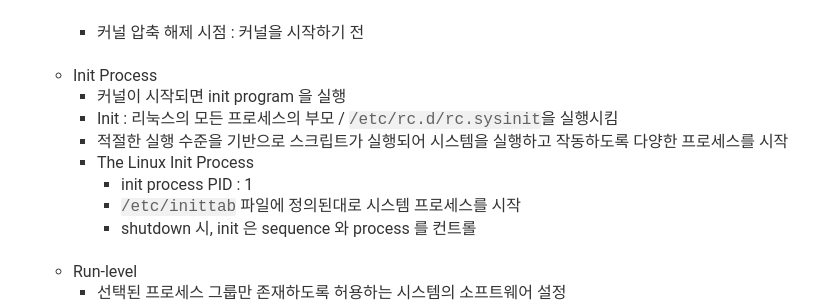
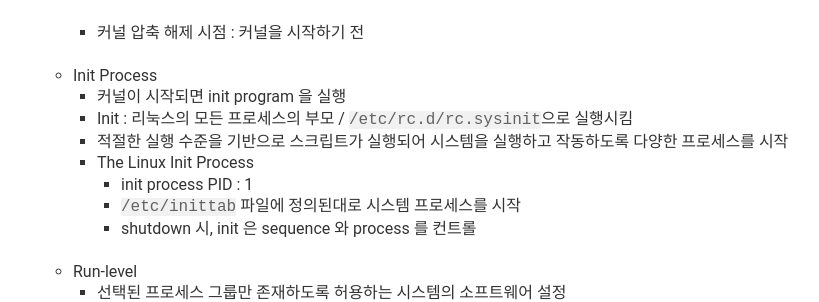
Before and after one commit to sungjunyoung/sungjunyoung.github.io_deprecated, a Jekyll site: the page built from _posts/2017-06-14-opensource-final-term.md, in a window 1280 px wide and 900 px high, scrolled down 18772 px. Shown: the part 151-453 px from the top of the window, without its empty margins (175-994 px from the left). Built offline with Jekyll 4.4.1, drawn with Linux system fonts in a browser that asks for light colours; comment, search, counter and statistics services are not loaded.

Commit message:
오타수정 ( 오픈소스 기말 ) 을 -> 으로

```diff
--- a/_posts/2017-06-14-opensource-final-term.md
+++ b/_posts/2017-06-14-opensource-final-term.md
@@ -723,7 +723,7 @@ header: 17-1 학기 오픈소스 소프트웨어 기말고사 정리
 
   - Init Process
     - 커널이 시작되면 init program 을 실행
-    - Init : 리눅스의 모든 프로세스의 부모 / `/etc/rc.d/rc.sysinit`을 실행시킴
+    - Init : 리눅스의 모든 프로세스의 부모 / `/etc/rc.d/rc.sysinit`으로 실행시킴
     - 적절한 실행 수준을 기반으로 스크립트가 실행되어 시스템을 실행하고 작동하도록 다양한 프로세스를 시작
     - The Linux Init Process
       - init process PID : 1
```
